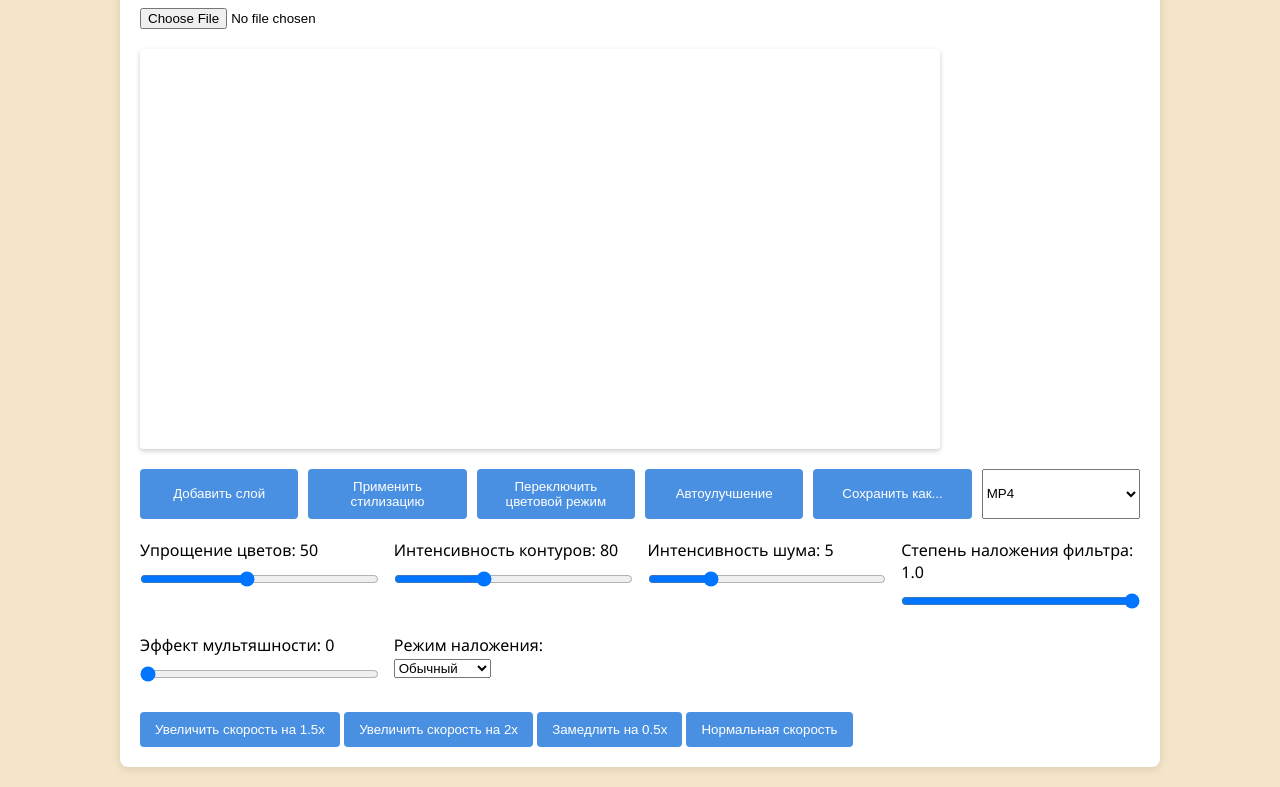
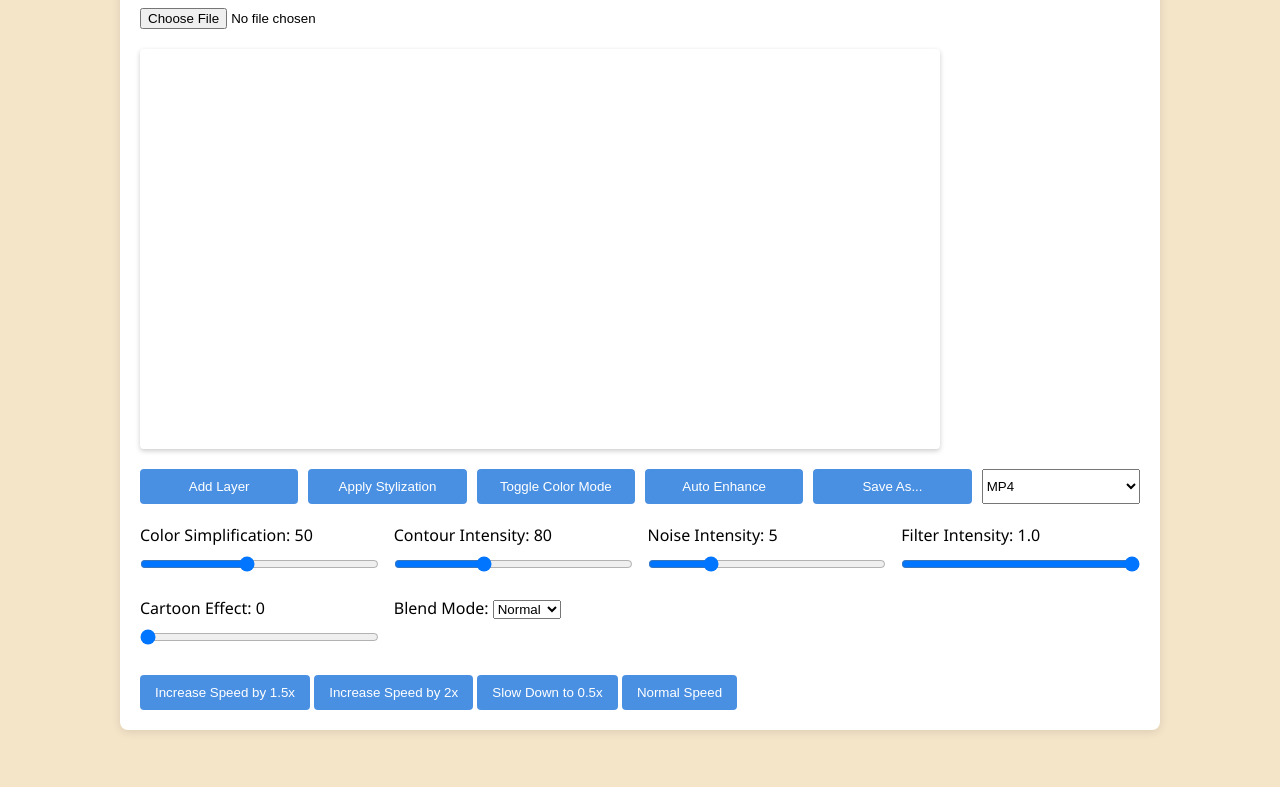
Before and after one commit to Goamo/Catarse, a plain HTML site: page Video/index.html in a window 1280 px wide. Shown: the part 120-907 px from the top of the page. After the commit the page ends 870 px from the top, so only its background shows below. Drawn offline with Linux system fonts and the light colour scheme.

Commit message:
index.html

```diff
--- a/Video/index.html
+++ b/Video/index.html
@@ -1,25 +1,25 @@
 <!DOCTYPE html>
-<html lang="ru">
+<html lang="en">
   <head>
     <meta charset="UTF-8" />
     <meta name="viewport" content="width=device-width, initial-scale=1.0" />
-    <title>Стилизация видео с пользовательскими настройками</title>
+    <title>Video Styling with Custom Settings</title>
     <link rel="stylesheet" href="styles.css" />
   </head>
   <body>
     <div class="container">
-      <h1>Стилизация видео с настройками</h1>
+      <h1>Video Styling with Settings</h1>
       <input type="file" id="video-upload" accept="video/*" />
       <div class="video-container">
         <video id="video" loop controls style="display: none"></video>
         <canvas id="canvas" style="display: block"></canvas>
       </div>
       <div class="controls">
-        <button onclick="addLayer()">Добавить слой</button>
-        <button onclick="applyStylizedEffect()">Применить стилизацию</button>
-        <button onclick="toggleColorMode()">Переключить цветовой режим</button>
-        <button onclick="autoEnhance()">Автоулучшение</button>
-        <button id="saveButton">Сохранить как...</button>
+        <button onclick="addLayer()">Add Layer</button>
+        <button onclick="applyStylizedEffect()">Apply Stylization</button>
+        <button onclick="toggleColorMode()">Toggle Color Mode</button>
+        <button onclick="autoEnhance()">Auto Enhance</button>
+        <button id="saveButton">Save As...</button>
         <select id="saveFormat">
           <option value="mp4">MP4</option>
           <option value="gif">GIF</option>
@@ -28,7 +28,7 @@
       <div class="slider-container">
         <div>
           <label class="slider-label" for="color-simplification"
-            >Упрощение цветов: <span id="colorValue">50</span></label
+            >Color Simplification: <span id="colorValue">50</span></label
           >
           <input
             type="range"
@@ -40,7 +40,7 @@
         </div>
         <div>
           <label class="slider-label" for="contour-threshold"
-            >Интенсивность контуров: <span id="contourValue">80</span></label
+            >Contour Intensity: <span id="contourValue">80</span></label
           >
           <input
             type="range"
@@ -52,13 +52,13 @@
         </div>
         <div>
           <label class="slider-label" for="noise-level"
-            >Интенсивность шума: <span id="noiseValue">5</span></label
+            >Noise Intensity: <span id="noiseValue">5</span></label
           >
           <input type="range" id="noise-level" min="0" max="20" value="5" />
         </div>
         <div>
           <label class="slider-label" for="filter-intensity"
-            >Степень наложения фильтра:
+            >Filter Intensity:
             <span id="intensityValue">1.0</span></label
           >
           <input
@@ -72,27 +72,27 @@
         </div>
         <div>
           <label class="slider-label" for="cartoon-effect"
-            >Эффект мультяшности: <span id="cartoonValue">0</span></label
+            >Cartoon Effect: <span id="cartoonValue">0</span></label
           >
           <input type="range" id="cartoon-effect" min="0" max="100" value="0" />
         </div>
         <div>
-          <label class="slider-label" for="blend-mode">Режим наложения:</label>
+          <label class="slider-label" for="blend-mode">Blend Mode:</label>
           <select id="blend-mode">
-            <option value="normal">Обычный</option>
-            <option value="multiply">Умножение</option>
-            <option value="screen">Экран</option>
-            <option value="overlay">Наложение</option>
-            <option value="darken">Затемнение</option>
-            <option value="lighten">Осветление</option>
+            <option value="normal">Normal</option>
+            <option value="multiply">Multiply</option>
+            <option value="screen">Screen</option>
+            <option value="overlay">Overlay</option>
+            <option value="darken">Darken</option>
+            <option value="lighten">Lighten</option>
           </select>
         </div>
       </div>
       <div class="speed-controls">
-        <button onclick="changeSpeed(1.5)">Увеличить скорость на 1.5x</button>
-        <button onclick="changeSpeed(2)">Увеличить скорость на 2x</button>
-        <button onclick="changeSpeed(0.5)">Замедлить на 0.5x</button>
-        <button onclick="changeSpeed(1)">Нормальная скорость</button>
+        <button onclick="changeSpeed(1.5)">Increase Speed by 1.5x</button>
+        <button onclick="changeSpeed(2)">Increase Speed by 2x</button>
+        <button onclick="changeSpeed(0.5)">Slow Down to 0.5x</button>
+        <button onclick="changeSpeed(1)">Normal Speed</button>
       </div>
       <div class="layer-container" id="layerContainer"></div>
     </div>
```
